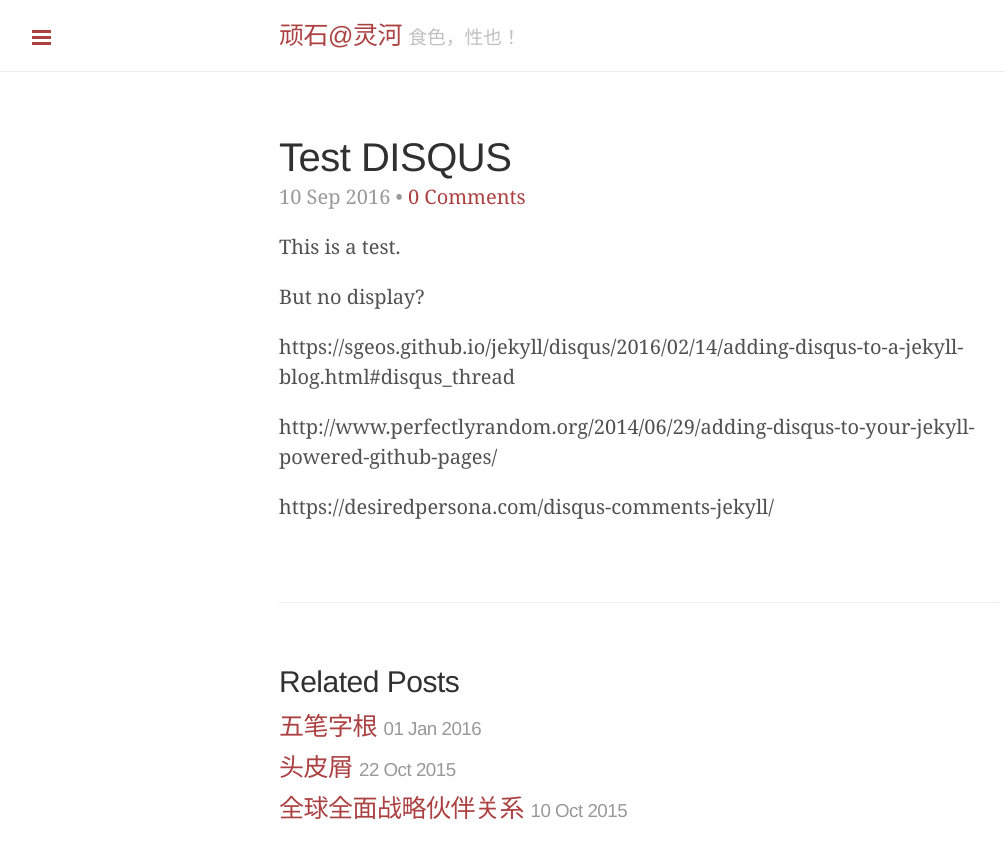
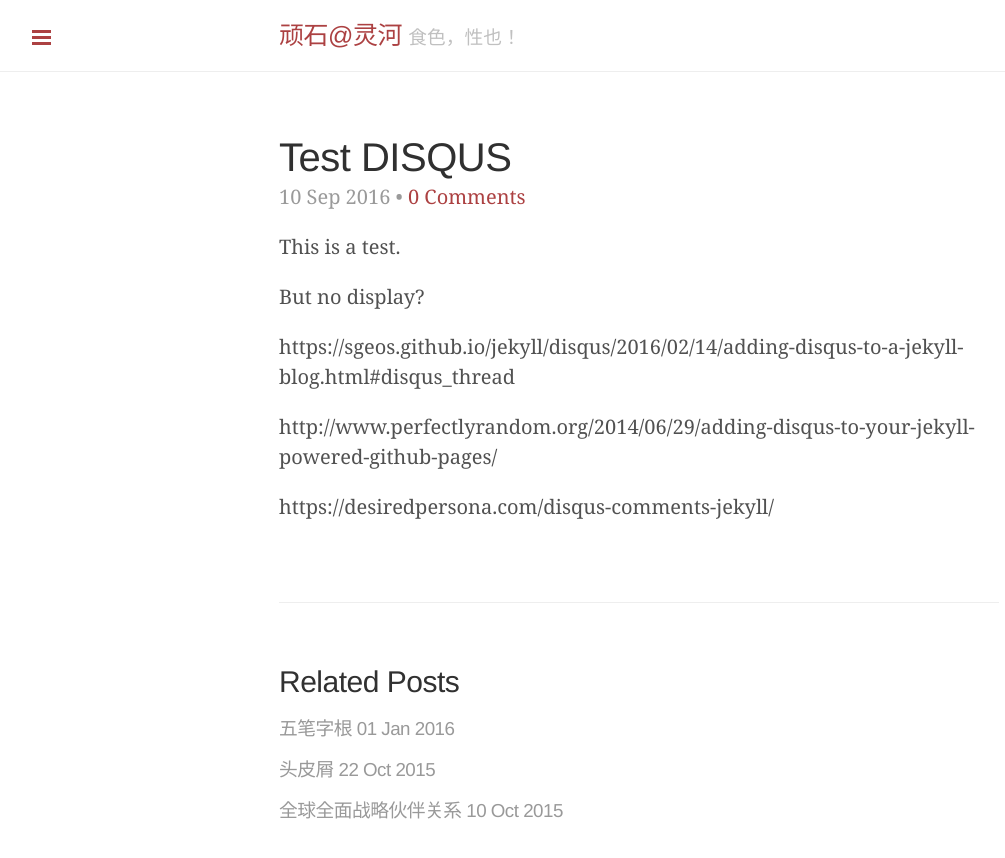
Before and after one commit to outsinre/zh-blog, a Jekyll site: the page built from _posts/2016-09-10-disqus.md, in a window 1280 px wide. Shown: the top 858 px of the page, without its empty margins (1-1006 px from the left). Built offline with Jekyll 4.4.1, drawn with Linux system fonts in a browser that asks for light colours; comment, search, counter and statistics services are not loaded.

```diff
--- a/_includes/disqus.html
+++ b/_includes/disqus.html
@@ -1,3 +1,7 @@
+{% if layout.comments %}
+
+<!-- Add Disqus comments. The code below is from Disqus account UNIVERSAL CODE. The if and enfif is to determine whether comments is allowed-->
+
 <div id="disqus_thread"></div>
 <script>
 
@@ -18,3 +22,5 @@ var disqus_config = function () {
 })();
 </script>
 <noscript>Please enable JavaScript to view the <a href="https://disqus.com/?ref_noscript">comments powered by Disqus.</a></noscript>
+
+{% endif %}
--- a/_layouts/post.html
+++ b/_layouts/post.html
@@ -9,6 +9,8 @@ comments: true
   {{ content }}
 </div>
 
+{% include disqus.html %}
+
 <div class="related">
   <h2>Related Posts</h2>
   <ul class="related-posts">
@@ -16,13 +18,10 @@ comments: true
       <li>
         <h3>
           <a href="{{ post.url }}">
-            {{ post.title }}
-            <small>{{ post.date | date_to_string }}</small>
+            <small>{{ post.title }} {{ post.date | date_to_string }}</small>
           </a>
         </h3>
       </li>
     {% endfor %}
   </ul>
 </div>
-
-{% include disqus.html %}
```
